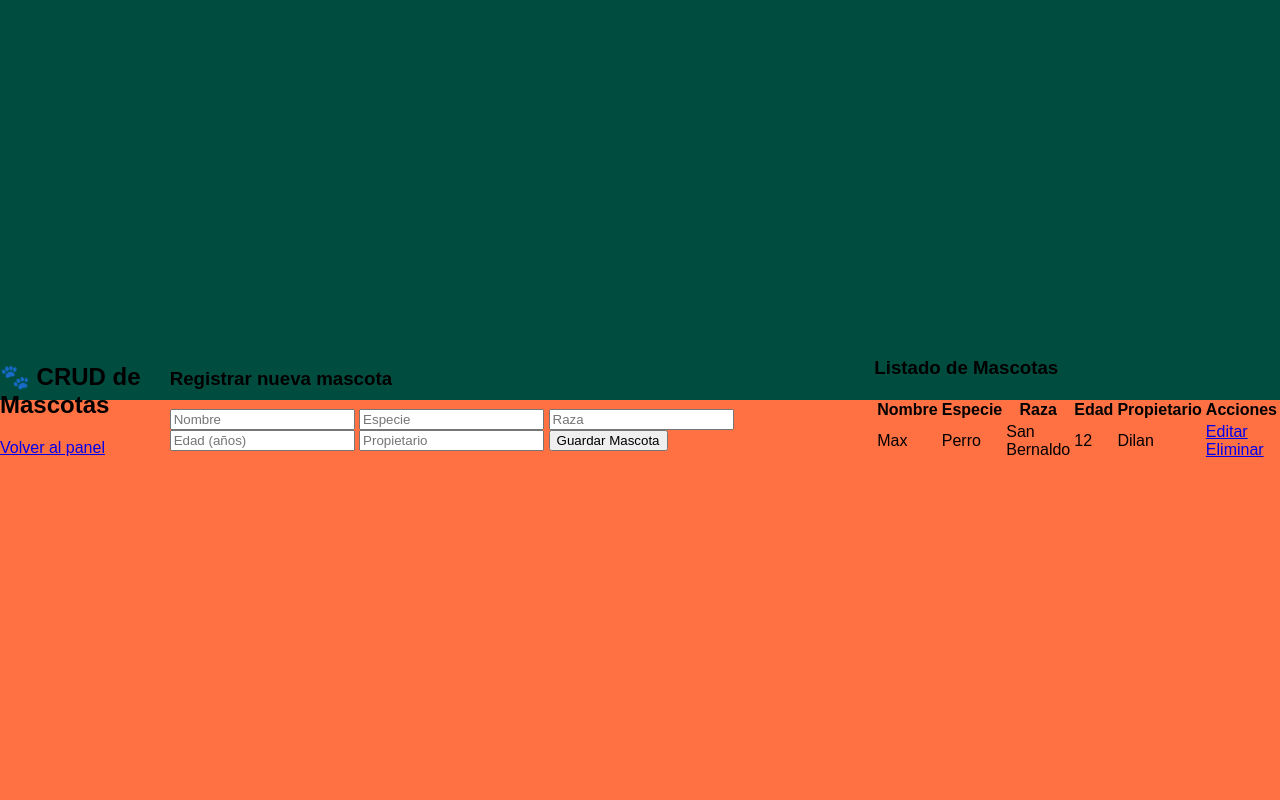
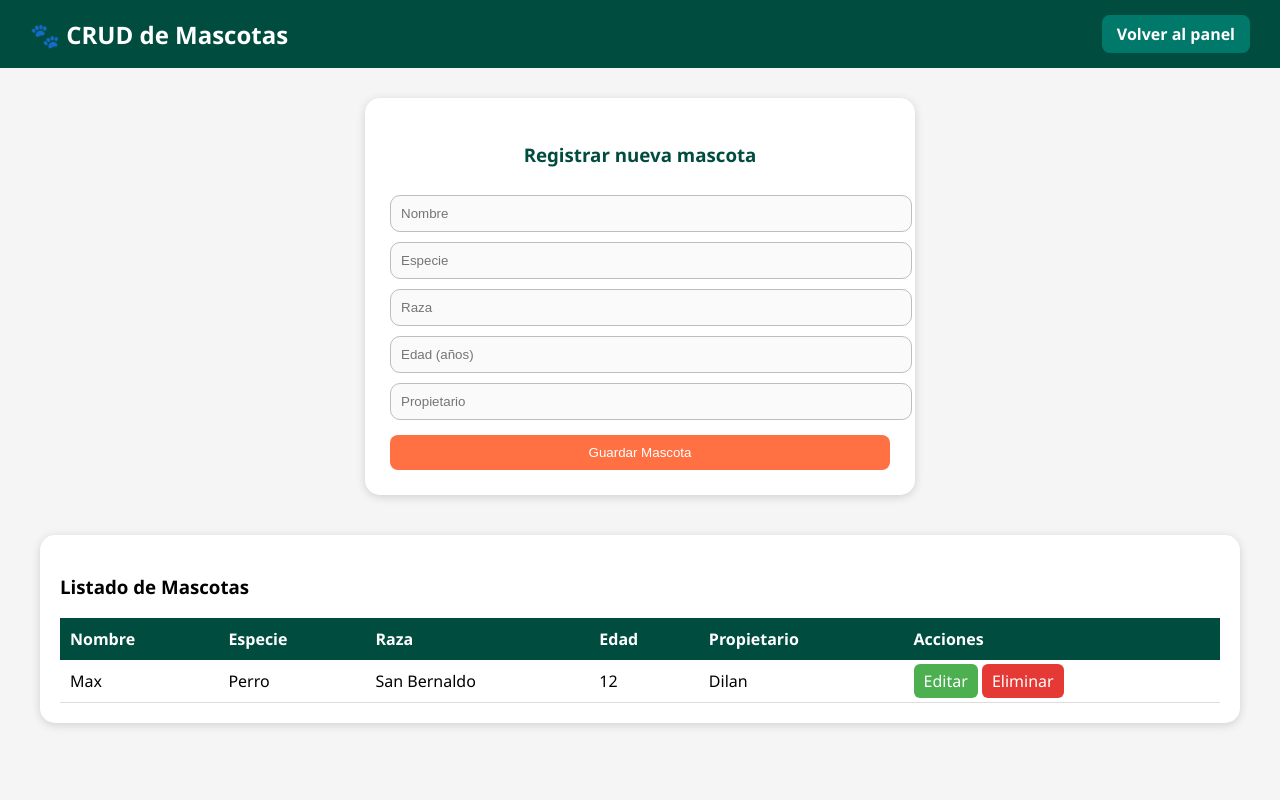
Before and after one commit to Dilan-Herrera/Crud_Login, a Flask app: page /mascotas in a window 1280 px wide. Run offline with Flask 3, Linux system fonts and the light colour scheme; a user stored in the database is signed in; data comes from the database, SQL or seed files in the repository.

Commit message:
UPDATE THE STYLE

```diff
--- a/static/style.css
+++ b/static/style.css
@@ -1,67 +1,148 @@
 body {
+    font-family: 'Segoe UI', sans-serif;
     margin: 0;
-    font-family: Arial, sans-serif;
-    background: linear-gradient(to bottom, #004D40 50%, #FF7043 50%);
-    height: 100vh;
+    background-color: #F5F5F5;
+}
+
+/* Navbar */
+.navbar {
+    background-color: #004D40;
+    color: white;
+    display: flex;
+    justify-content: space-between;
+    align-items: center;
+    padding: 15px 30px;
+}
+
+.navbar h2 {
+    margin: 0;
+}
+
+.navbar a {
+    color: white;
+    text-decoration: none;
+    font-weight: bold;
+}
+
+.btn-logout {
+    background-color: #FF7043;
+    padding: 8px 15px;
+    border-radius: 10px;
+}
+
+/* Dashboard */
+.dashboard-container {
     display: flex;
     justify-content: center;
-    align-items: center;
+    flex-wrap: wrap;
+    gap: 20px;
+    padding: 40px;
 }
 
-.login-container {
+.card {
     background-color: white;
-    border-radius: 20px;
-    padding: 30px;
-    width: 90%;
-    max-width: 400px;
-    box-shadow: 0px 4px 12px rgba(0,0,0,0.3);
+    border-radius: 15px;
+    padding: 25px;
+    width: 300px;
+    text-align: center;
+    box-shadow: 0 3px 10px rgba(0,0,0,0.15);
+    transition: transform 0.2s;
+}
+
+.card:hover {
+    transform: scale(1.03);
+}
+
+.card h3 {
+    color: #004D40;
+}
+
+/* Botones */
+.btn-primary {
+    background-color: #FF7043;
+    border: none;
+    color: white;
+    padding: 10px 15px;
+    border-radius: 8px;
+    cursor: pointer;
+}
+
+.btn-secondary {
+    background-color: #00796B;
+    color: white;
+    border: none;
+    padding: 8px 15px;
+    border-radius: 8px;
+    text-decoration: none;
+}
+
+.btn-edit {
+    background-color: #4CAF50;
+    color: white;
+    padding: 6px 10px;
+    border-radius: 6px;
+    text-decoration: none;
+}
+
+.btn-delete {
+    background-color: #E53935;
+    color: white;
+    padding: 6px 10px;
+    border-radius: 6px;
+    text-decoration: none;
+}
+
+/* Formularios */
+.form-container {
+    background-color: white;
+    max-width: 500px;
+    margin: 30px auto;
+    padding: 25px;
+    border-radius: 15px;
+    box-shadow: 0 2px 10px rgba(0,0,0,0.15);
+}
+
+.form-container h3 {
+    color: #004D40;
     text-align: center;
 }
 
-.login-container img {
-    height: 80px;
-    width: 80px;
-    margin-bottom: 10px;
+.form-container input {
+    width: 100%;
+    margin-top: 10px;
+    padding: 10px;
+    border-radius: 10px;
+    border: 1px solid #BDBDBD;
+    background-color: #FAFAFA;
 }
 
-.login-container label {
-    color: #004D40;
-    font-size: 14px;
-    display: block;
-    text-align: left;
-    margin-top: 10px;
+.form-container button {
+    width: 100%;
+    margin-top: 15px;
 }
 
-.login-container input {
-    width: 100%;
-    padding: 10px;
-    background-color: #E0F2F1;
-    border: none;
-    border-radius: 10px;
-    margin-top: 5px;
+/* Tabla */
+.list-container {
+    margin: 40px;
+    background-color: white;
+    padding: 20px;
+    border-radius: 15px;
+    box-shadow: 0 2px 10px rgba(0,0,0,0.15);
 }
 
-.login-container button {
+table {
     width: 100%;
-    padding: 10px;
-    margin-top: 15px;
-    border: none;
-    border-radius: 20px;
-    font-weight: bold;
-    color: white;
-    cursor: pointer;
+    border-collapse: collapse;
 }
 
-.btn-login {
-    background-color: #FF7043;
+table th {
+    background-color: #004D40;
+    color: white;
+    padding: 10px;
+    text-align: left;
 }
 
-.btn-register {
-    background-color: #4CAF50;
+table td {
+    padding: 10px;
+    border-bottom: 1px solid #DDD;
 }
-
-.error-label {
-    color: #FF7043;
-    font-size: 12px;
-    margin-top: 5px;
-}
```
